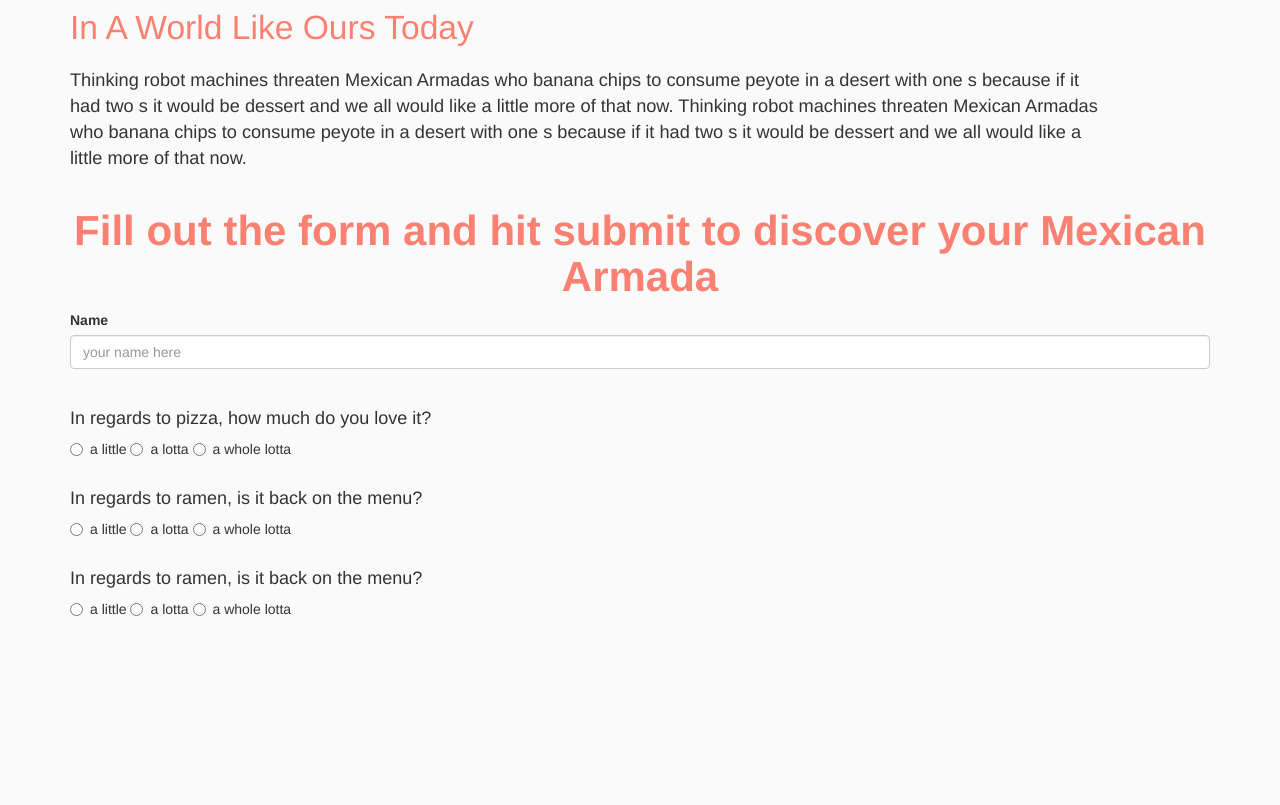
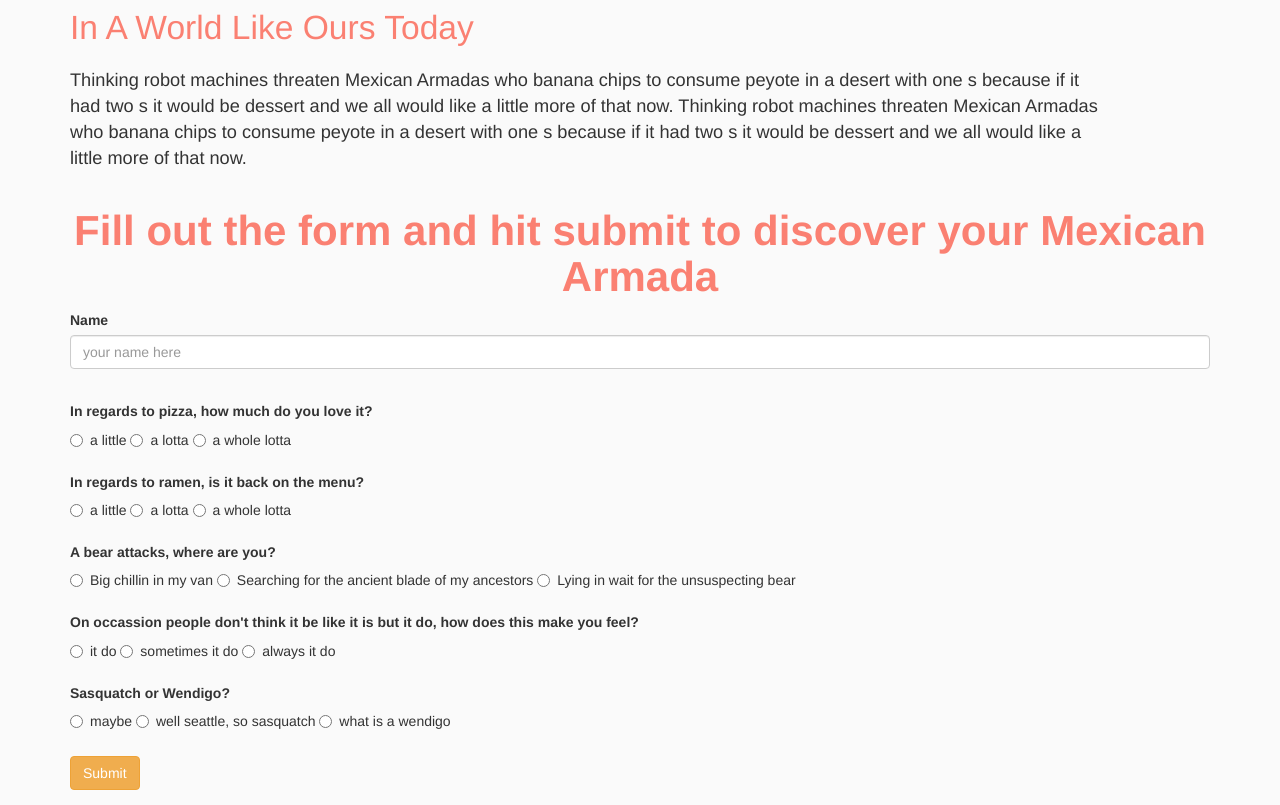
Before and after one commit to slbrtg/languagequiz, a plain HTML site: page index.html in a window 1280 px wide. Shown: the part 998-1803 px from the top of the page. Before the commit the page ends 1627 px from the top, so only its background shows below. Drawn offline with Linux system fonts and the light colour scheme.

Commit message:
create and test gathering of user input

```diff
--- a/css/styles.css
+++ b/css/styles.css
@@ -1,4 +1,5 @@
 body {
+  font-size: 175;
   background-color: #fafafa;
 }
 
@@ -47,7 +48,17 @@ body {
   padding-top: 7px;
   color: salmon;
 }
+ .radio h4 {
+   font-weight: bold;
+   font-size: 1em;
+ }
 
 .radio {
-  padding-top: 15px;
+  padding-top: 10px;
 }
+
+.btn {
+  margin-top: 15px;
+  margin-bottom: 15px;
+  text-align: center;
+}
--- a/index.html
+++ b/index.html
@@ -33,7 +33,7 @@
       </div>
       <div class="container" id="mainform">
         <h2 id="formh">Fill out the form and hit submit to discover your Mexican Armada</h2>
-        <form id="user">
+        <form id="quiz">
          <div class="form-group" id="user">
            <label for="name">Name</label>
            <input type="name" class="form-control" id="name" placeholder="your name here">
@@ -41,48 +41,86 @@
          <div class="radio">
             <h4>In regards to pizza, how much do you love it?</h4>
             <label>
-              <input type="radio" name="score" value="1">
+              <input type="radio" name="score1" value="1">
               a little
             </label>
             <label>
-              <input type="radio" name="score" value="2">
+              <input type="radio" name="score1" value="2">
               a lotta
             </label>
             <label>
-              <input type="radio" name="score" value="3">
+              <input type="radio" name="score1" value="3">
               a whole lotta
             </label>
           </div>
           <div class="radio">
              <h4>In regards to ramen, is it back on the menu?</h4>
              <label>
-               <input type="radio" name="score" value="1">
+               <input type="radio" name="score2" value="1">
                a little
              </label>
              <label>
-               <input type="radio" name="score" value="2">
+               <input type="radio" name="score2" value="2">
                a lotta
              </label>
              <label>
-               <input type="radio" name="score" value="3">
+               <input type="radio" name="score2" value="3">
                a whole lotta
              </label>
            </div>
            <div class="radio">
-              <h4>In regards to ramen, is it back on the menu?</h4>
+              <h4>A bear attacks, where are you?</h4>
               <label>
-                <input type="radio" name="score" value="1">
-                a little
+                <input type="radio" name="score3" value="1">
+                Big chillin in my van
               </label>
               <label>
-                <input type="radio" name="score" value="2">
-                a lotta
+                <input type="radio" name="score3" value="2">
+                Searching for the ancient blade of my ancestors
               </label>
               <label>
-                <input type="radio" name="score" value="3">
-                a whole lotta
+                <input type="radio" name="score3" value="3">
+                Lying in wait for the unsuspecting bear
               </label>
             </div>
+            <div class="radio">
+               <h4>On occassion people don't think it be like it is but it do,
+                   how does this make you feel?
+                </h4>
+               <label>
+                 <input type="radio" name="score4" value="1">
+                 it do
+               </label>
+               <label>
+                 <input type="radio" name="score4" value="2">
+                 sometimes it do
+               </label>
+               <label>
+                 <input type="radio" name="score4" value="3">
+                 always it do
+               </label>
+             </div>
+             <div class="radio">
+                <h4>Sasquatch or Wendigo?
+                 </h4>
+                <label>
+                  <input type="radio" name="score5" value="1">
+                  maybe
+                </label>
+                <label>
+                  <input type="radio" name="score5" value="2">
+                  well seattle, so sasquatch
+                </label>
+                <label>
+                  <input type="radio" name="score5" value="3">
+                  what is a wendigo
+                </label>
+            </div>
+          <button type="submit" class="btn btn-warning">Submit</button>
+        </form>
+        <div id="output">
+
+        </div>
 
       </div>
     </body>
--- a/js/scripts.js
+++ b/js/scripts.js
@@ -1,3 +1,21 @@
 $(document).ready(function() {
+   $("form#quiz").submit(function(event) {
+     event.preventDefault();
 
+     //capture the value from the form and if no input is made
+     //default the value to 0
+     var score1= parseInt($("input:radio[name=score1]:checked").val());
+     if (isNaN(score1)) { score1 = 0; }
+     var score2= parseInt($("input:radio[name=score2]:checked").val());
+     if (isNaN(score1)) { score2 = 0; }
+     var score3= parseInt($("input:radio[name=score3]:checked").val());
+     if (isNaN(score1)) { score3 = 0; }
+     var score4= parseInt($("input:radio[name=score4]:checked").val());
+     if (isNaN(score1)) { score4 = 0; }
+     var score5= parseInt($("input:radio[name=score5]:checked").val());
+     if (isNaN(score1)) { score5 = 0; }
+
+     var total = score1 + score2 + score3 + score4 + score5
+     console.log(score1);
+  });
 });
```
